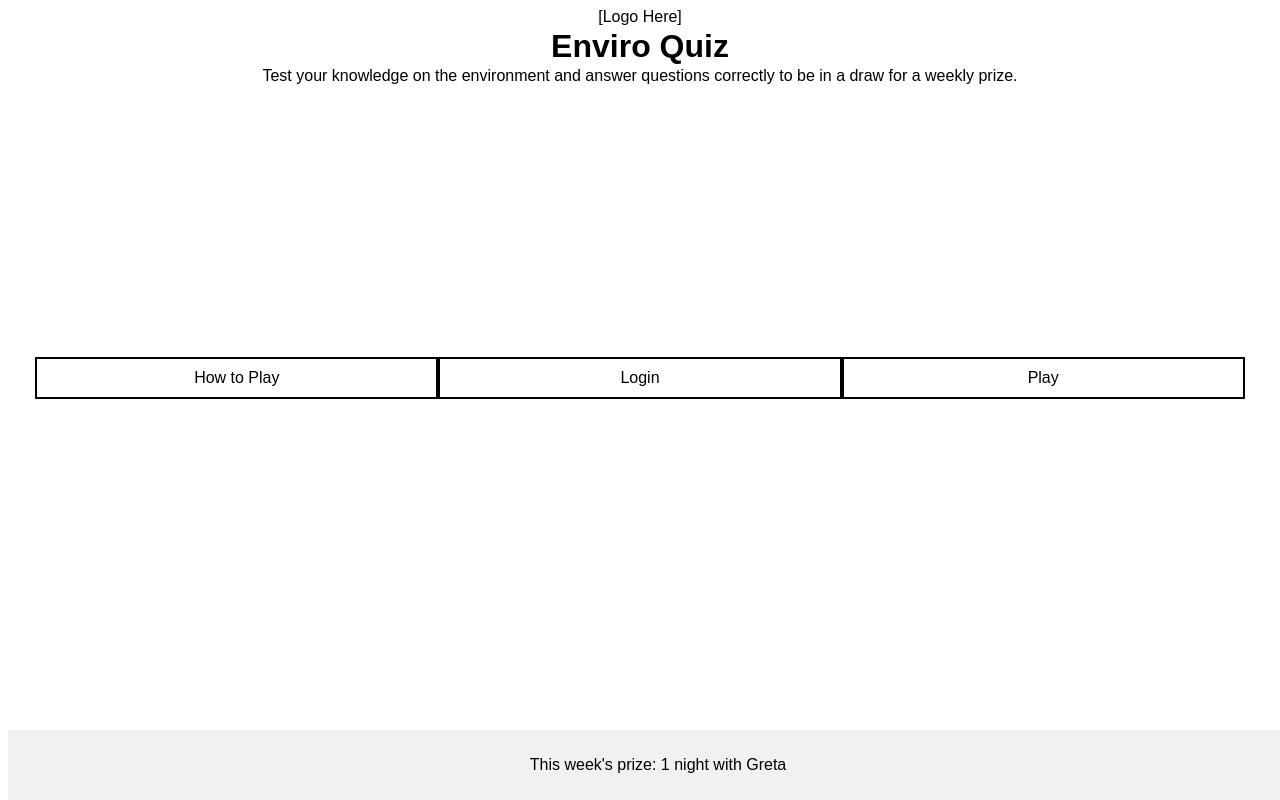
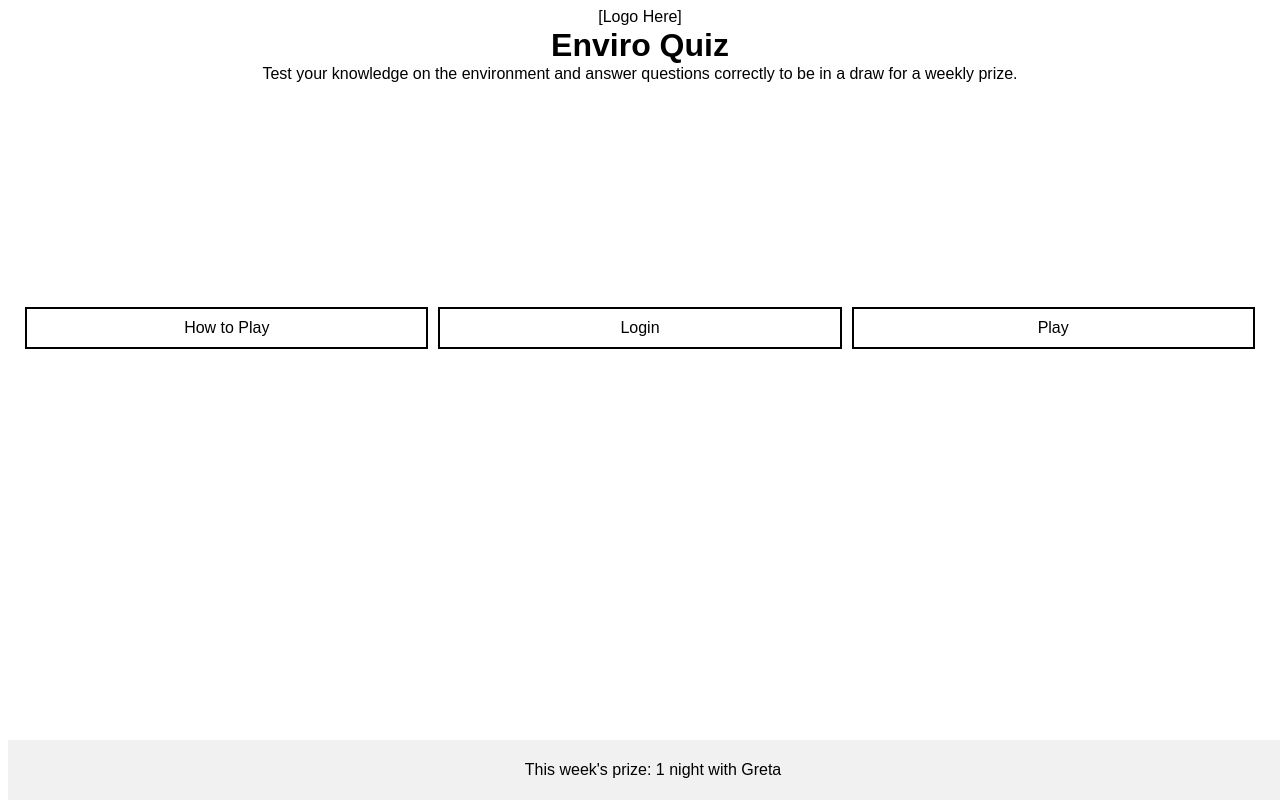
Before and after one commit to Nanami9849124/en, a plain HTML site: page index.html in a window 1280 px wide. Drawn offline with Linux system fonts and the light colour scheme.

Commit message:
Update style.css

```diff
--- a/style.css
+++ b/style.css
@@ -6,25 +6,25 @@ body {
 }
 
 .header h1 {
-    margin: 2px 0; /* Minimally reduced margin for the title */
-    font-size: 2em; /* Font size, can be adjusted if needed */
+    margin: 1px 0; /* Minimized margin for the title */
+    font-size: 2em; /* Adjust font size if needed */
 }
 
 .header p {
-    margin: 2px 0; /* Minimally reduced margin for the description */
+    margin: 1px 0; /* Minimized margin for the description */
 }
 
 .main-content {
     text-align: center;
-    margin-top: 10px; /* Further reduced space between header and boxes */
+    margin-top: 5px; /* Significantly reduced space between header and boxes */
 }
 
 .box {
     border: 2px solid black;
-    padding: 10px; /* Reduced padding */
+    padding: 10px;
     width: 30%;
     display: inline-block;
-    margin-top: 5px; /* Reduced space above the boxes */
+    margin: 5px; /* Reduced space around the boxes */
     cursor: pointer;
 }
 
@@ -39,14 +39,14 @@ body {
     width: 100%;
     background-color: #f1f1f1;
     text-align: center;
-    padding: 10px;
+    padding: 5px; /* Reduced padding in the footer */
 }
 
 .centered-content {
     display: flex;
     justify-content: center;
     align-items: center;
-    min-height: 70vh; /* Adjusted for overall page balance */
+    min-height: 60vh; /* Adjusted for a more compact vertical alignment */
 }
 
 .quiz-container {
```
